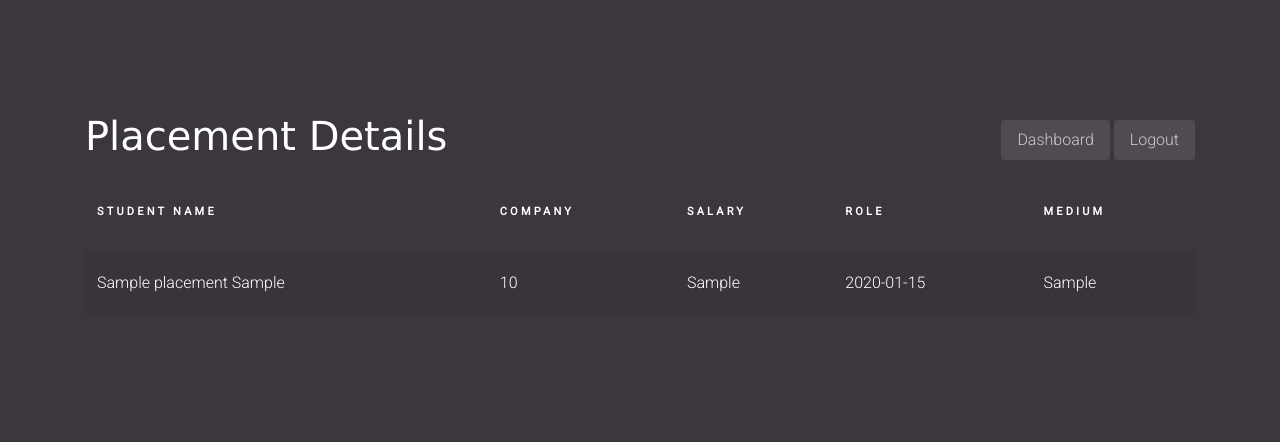
After one commit to daradaaryan/Placement-System, a Flask app: page /see_Placement_Details in a window 1280 px wide. The commit adds this page. Shown: the top 442 px of the page. Run offline with Flask 3, Linux system fonts and the light colour scheme; tables that the repository leaves empty hold one stand-in row (values such as "Sample post"); some libraries are stand-ins or nearby versions.

Commit message:
updates in CDS

```diff
--- a/app.py
+++ b/app.py
@@ -765,6 +765,67 @@ def see_opportunities():
     cur.close()
     return opportunities
 
+@app.route('/company_Details')
+def company_Details():
+    details = get_company_Details()
+    return render_template('cds/company_Details.html', details=details)
+
+def get_company_Details():
+    cur = mysql.connection.cursor()
+    cur.execute("SELECT * FROM Person_of_Contact")
+    details = cur.fetchall()
+    cur.close()
+    return details
+
+
+
+@app.route('/add_Placement',methods=['GET', 'POST'])
+def add_Placement():
+    if 'email' not in session:
+        return redirect(url_for('index'))
+
+
+    if request.method == 'POST':
+        firstName = request.form.get('firstName')
+        lastName = request.form.get('lastName')
+        companyName = request.form.get('companyName')
+        Designation = request.form.get('Designation')
+
+        Placement_Medium = request.form.get('Placement_Medium')
+        Salary = request.form.get('Salary')
+        cur = mysql.connection.cursor()
+
+        cur.execute("SELECT MAX(Placement_ID) FROM Placement")
+        last_student_id = cur.fetchone()[0]
+        Placement_ID = last_student_id + 1 if last_student_id else 1
+        print(Designation)
+        print(firstName)
+        query = "INSERT INTO Placement (Placement_ID, Placement_Medium, Salary, Company_Name, Job_Designation, Student_First_Name, Student_Last_Name) VALUES (%s, %s, %s, %s, %s, %s, %s)"
+        values = (Placement_ID, Placement_Medium, Salary, companyName, Designation, firstName, lastName)
+        cur.execute(query, values)
+        mysql.connection.commit()
+
+        cur.close()
+
+        return render_template('cds/dashboard.html')
+
+    return render_template('cds/placement_Details.html', title='Add Placement Details', user_profile={}, footer="Add Details")
+
+
+@app.route('/see_Placement_Details')
+def see_Placement_Details():
+    details = get_see_details()
+    return render_template('CDS/see_Placement_Details.html', details=details)
+
+
+def get_see_details():
+    cur = mysql.connection.cursor()
+    cur.execute("SELECT * FROM Placement")
+    details = cur.fetchall()
+    # print(opportunities)
+    cur.close()
+    return details
+
 
 if __name__ == '__main__':
     app.run(debug=True)
--- a/db.yaml
+++ b/db.yaml
@@ -1,6 +1,6 @@
-mysql_host: '127.0.0.1'
-mysql_user: 'root'
-mysql_password: 'AdityA@369'
-mysql_db: 'Iter2'
-images_folder: '/Users/adityasantoshdeshmukh/Desktop/webD/assignment3Databases/data_files/images'
-resume_folder: '/Users/adityasantoshdeshmukh/Desktop/webD/assignment3Databases/data_files/resumes'
+mysql_host: "127.0.0.1"
+mysql_user: "root"
+mysql_password: "rutu1440"
+mysql_db: "new1"
+images_folder: "/Users/rutwikmore/Documents/Placement-System/data_files/images"
+resume_folder: "/Users/rutwikmore/Documents/Placement-System/data_files/resumes"
--- a/templates/cds/dashboard.html
+++ b/templates/cds/dashboard.html
@@ -21,7 +21,7 @@
     <div class="content">
         <div class="container">
             <div class="d-flex justify-content-between align-items-center mb-4">
-                <h1 class="welocme">Welcome {{ name }}</h1>
+                <h1 class="welocme">Welcome, CDS Team</h1>
                 <div>
                     <a class="button_custom" href="{{ url_for('logout') }}">Logout</a>
                 </div>
@@ -29,6 +29,10 @@
             <a class="button_custom" href="{{ url_for('see_opportunities') }}">Opportunites</a><br><br>
             <a class="button_custom" href="{{ url_for('add_poc') }}">Add POC</a><br><br>
             <a class="button_custom" href="{{ url_for('student_Details') }}">Student Details</a><br><br>
+            <a class="button_custom" href="{{ url_for('company_Details') }}">Company Details</a><br><br>
+            <a class="button_custom" href="{{ url_for('add_Placement') }}">Add Placement Details</a><br><br>
+            <a class="button_custom" href="{{ url_for('see_Placement_Details') }}">See Placement Details</a><br><br>
+
         </div>
 
     </div>
--- /dev/null
+++ b/templates/cds/see_Placement_Details.html
@@ -0,0 +1,73 @@
+<!doctype html>
+
+<html lang="en">
+
+<head>
+
+    <meta charset="utf-8">
+    <meta name="viewport" content="width=device-width, initial-scale=1, shrink-to-fit=no">
+    <link href="https://fonts.googleapis.com/css?family=Roboto:300,400&display=swap" rel="stylesheet">
+    <link rel="stylesheet" href="fonts/icomoon/style.css">
+    <link rel="stylesheet" href="css/owl.carousel.min.css">
+
+    <link rel="stylesheet" href="https://cdn.jsdelivr.net/npm/bootstrap@4.3.1/dist/css/bootstrap.min.css"
+        integrity="sha384-ggOyR0iXCbMQv3Xipma34MD+dH/1fQ784/j6cY/iJTQUOhcWr7x9JvoRxT2MZw1T" crossorigin="anonymous">
+
+    <link rel="stylesheet" href="/static/dashStyle.css">
+    <title>CDS Dashboard</title>
+
+</head>
+
+<body>
+    <div class="content">
+        <div class="container">
+            <div class="d-flex justify-content-between align-items-center mb-4">
+                <h1 class="welocme">Placement Details</h1>
+                <div>
+                    <a class="button_custom" href="{{ url_for('go_back') }}">Dashboard</a>
+                    <a class="button_custom" href="{{ url_for('logout') }}">Logout</a>
+                </div>
+
+            </div>
+            {% if details %}
+            <div class="table-responsive">
+                <table class="table table-striped custom-table">
+                    <thead>
+                        <tr>
+                            <th scope="col">Student Name</th>
+                            <th scope="col">Company </th>
+                            <th scope="col">Salary</th>
+                            <th scope="col">Role</th>
+                            <th scope="col">Medium</th>
+
+
+                        </tr>
+
+                    </thead>
+                    <tbody>
+                        {% for detail in details %}
+                        <tr>
+                            <td>{{ detail[5] }} {{ detail[6] }}</td>
+                            <td>{{ detail[3] }}</td>
+                            <td>{{ detail[2] }}</td>
+                            <td>{{ detail[4] }}</td>
+                            <td>{{ detail[1] }}</td>
+                        </tr>
+                        {% endfor %}
+                    </tbody>
+                </table>
+            </div>
+            {% else %}
+            <p>No Placement Details available at the moment.</p>
+            {% endif %}
+        </div>
+    </div>
+    <script src="js/jquery-3.3.1.min.js"></script>
+    <script src="js/popper.min.js"></script>
+    <script src="js/bootstrap.min.js"></script>
+    <script src="js/main.js"></script>
+</body>
+
+</html>
+
+</html>
--- a/templates/recruiter/dashboard.html
+++ b/templates/recruiter/dashboard.html
@@ -29,7 +29,7 @@
                 </div>
             </div>
             <a class="button_custom" href="{{ url_for('created_opportunity') }}">Hosted Opportunity</a><br><br>
-            <a class="button_custom" href="{{ url_for('create_opportunity') }}">Host New Opportunity</a>
+            <a class="button_custom" href="{{ url_for('create_opportunity') }}">Host New Opportunity</a><br><br>
         </div>
 
     </div>
--- a/templates/students/opportunities.html
+++ b/templates/students/opportunities.html
@@ -13,7 +13,7 @@
     <link rel="stylesheet" href="https://cdn.jsdelivr.net/npm/bootstrap@4.3.1/dist/css/bootstrap.min.css" integrity="sha384-ggOyR0iXCbMQv3Xipma34MD+dH/1fQ784/j6cY/iJTQUOhcWr7x9JvoRxT2MZw1T" crossorigin="anonymous">
 
     <link rel="stylesheet" href="/static/dashStyle.css">
-    <title>Recruiter Dashboard</title>
+    <title>Student Dashboard</title>
 
 </head>
 
```
Also changed, not shown: templates/cds/company_Details.html (added, +69 -0 lines), templates/cds/placement_Details.html (added, +51 -0 lines), 1 other file.
